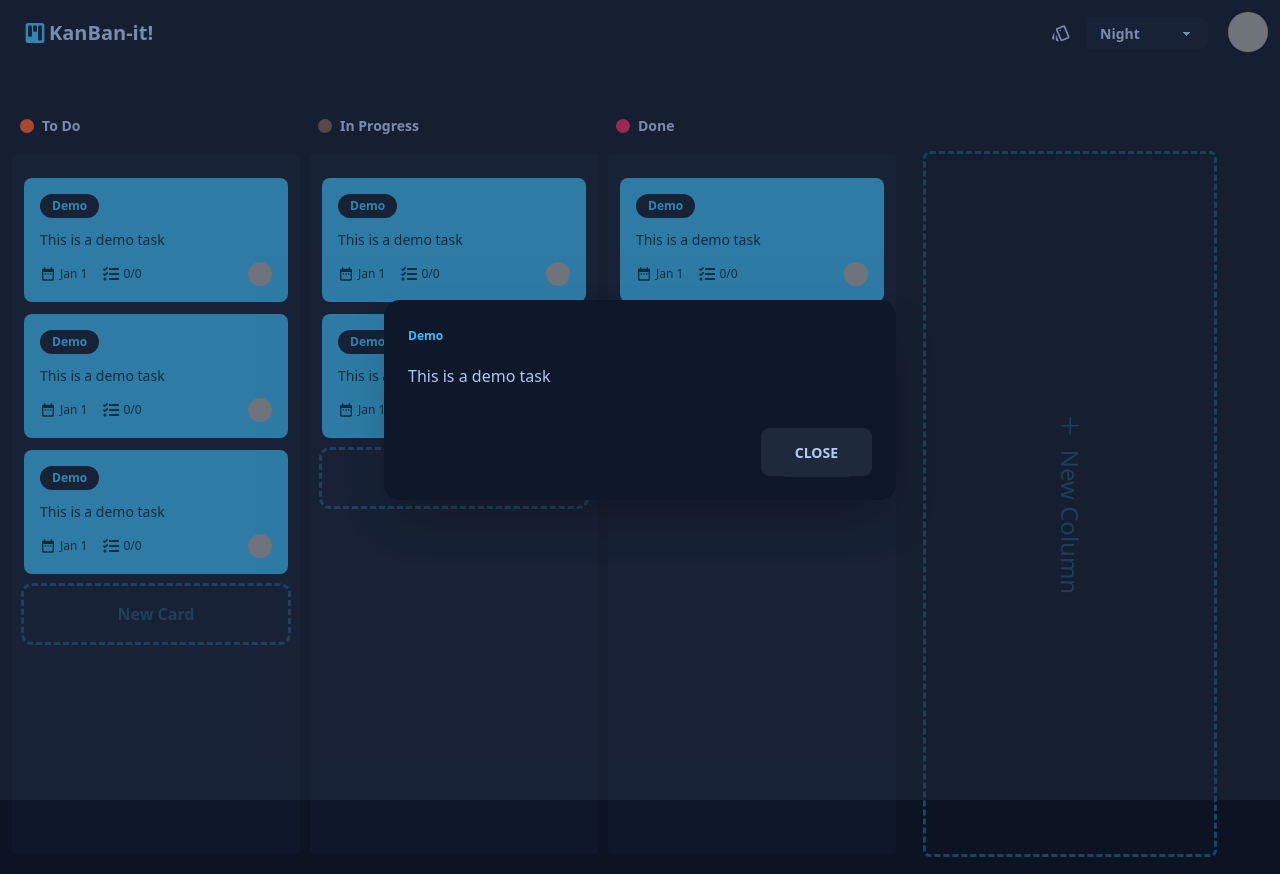
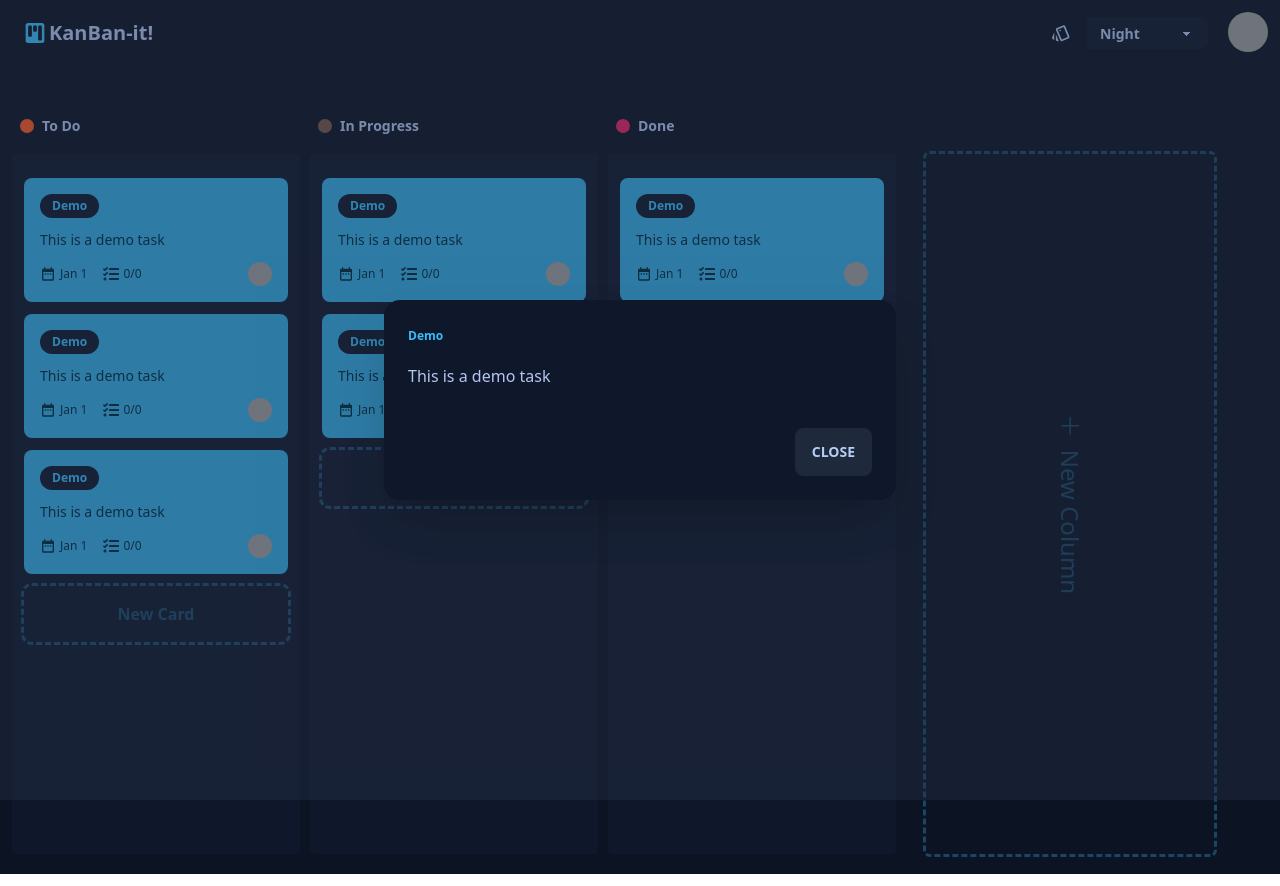
Before and after one commit to ichala/kanban-it, a React (Create React App) app: page /01d5cabc-e0c5-42da-853d-7f167b16db36/view in a window 1280 px wide. Built offline with nearby package versions, Linux system fonts and the light colour scheme; grey boxes are pictures that could not be loaded.

Commit message:
Add Close btn

```diff
--- a/src/components/Card/CardDetails.jsx
+++ b/src/components/Card/CardDetails.jsx
@@ -57,7 +57,7 @@ const CardDetails = () => {
           </ul>
           <div className="modal-action">
             <Link to="/" className="btn">
-              <label className="btn">Close</label>
+              Close
             </Link>
           </div>
         </div>
```
